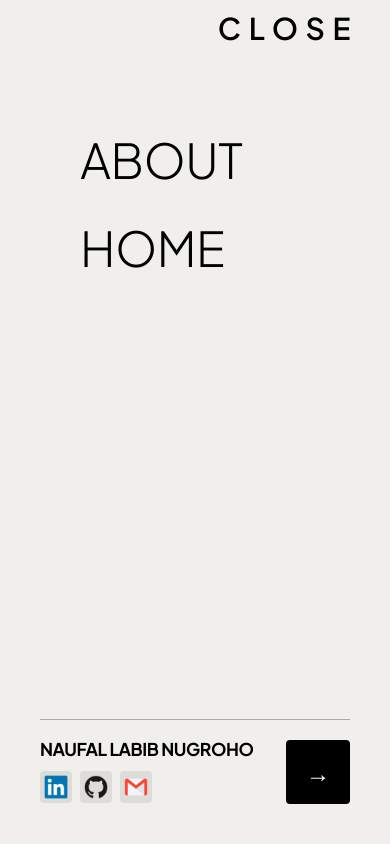
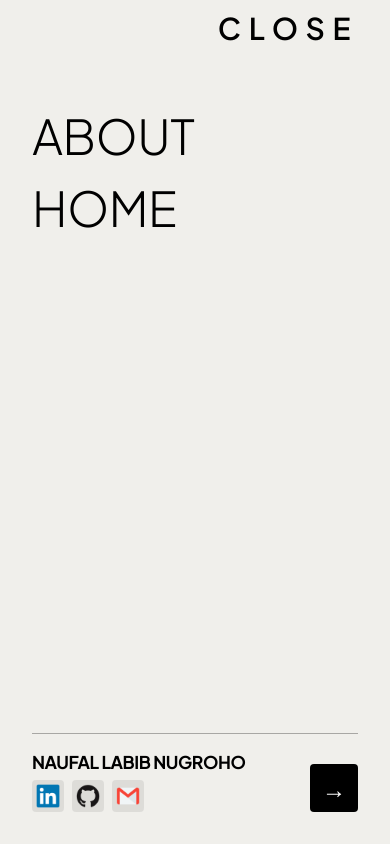
Before and after one commit to labibnaufl/Portofolio, a Next.js app: page / in a window 390 px wide. Both pictures are taken after a click on the button "MENU". Shown: the top 844 px of the page. Built offline with nearby package versions, Linux system fonts and the light colour scheme; a web font is replaced by a local one.

Commit message:
sidebar responsive

```diff
--- a/src/app/components/layout/main-header.tsx
+++ b/src/app/components/layout/main-header.tsx
@@ -202,7 +202,7 @@ export function MainHeader() {
 
             {/* ── Nav links — top-left, large thin uppercase ── */}
             <motion.nav
-              className="flex flex-col px-20 pt-10 flex-1"
+              className="flex flex-col px-8 md:px-16 lg:px-20 pt-8 md:pt-12 flex-1"
               variants={navContainerVariants}
               initial="hidden"
               animate="visible"
@@ -213,7 +213,7 @@ export function MainHeader() {
                   <Link
                     href={href}
                     onClick={() => setSidebarOpen(false)}
-                    className="block font-sans font-light text-black hover:opacity-40 transition-opacity pt-10 duration-200 uppercase leading-none"
+                    className="block font-sans font-light text-black hover:opacity-40 transition-opacity pt-6 md:pt-10 duration-200 uppercase leading-none"
                     style={{
                       fontSize: "clamp(3rem, 9vw, 7rem)",
                       letterSpacing: "-0.01em",
@@ -231,14 +231,14 @@ export function MainHeader() {
               initial="hidden"
               animate="visible"
               exit="exit"
-              className="shrink-0 px-10 pb-10"
+              className="shrink-0 px-8 md:px-16 lg:px-20 pb-8 md:pb-10"
             >
               {/* Horizontal rule */}
               <div className="w-full border-t border-black/30 mb-5" />
 
-              <div className="flex items-center justify-between">
+              <div className="flex items-end sm:items-center justify-between gap-4">
                 {/* Left: Name + social icons */}
-                <div className="flex flex-col gap-3">
+                <div className="flex flex-col gap-2 sm:gap-3">
                   <p
                     className="font-sans font-bold text-black uppercase tracking-tight leading-none"
                     style={{ fontSize: "clamp(1.1rem, 2.5vw, 1.6rem)" }}
@@ -272,7 +272,7 @@ export function MainHeader() {
                   href="/about"
                   onClick={() => setSidebarOpen(false)}
                   aria-label="Go to About"
-                  className="group flex items-center justify-center w-16 h-16 bg-black hover:bg-black/80 transition-colors duration-300"
+                  className="group flex shrink-0 items-center justify-center w-12 h-12 sm:w-14 sm:h-14 md:w-16 md:h-16 bg-black hover:bg-black/80 transition-colors duration-300"
                   style={{ borderRadius: "4px" }}
                 >
                   <span className="text-white text-2xl font-light transition-transform duration-300 group-hover:translate-x-1 inline-block">
```
